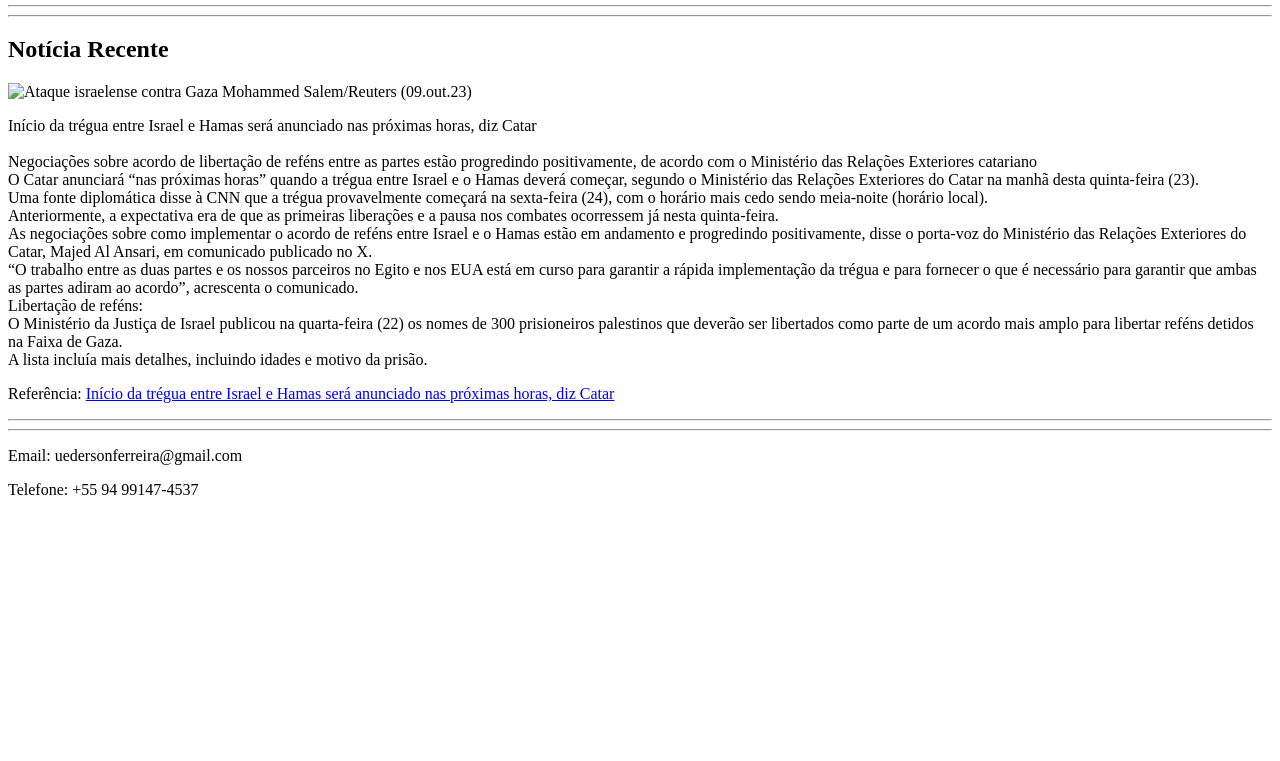
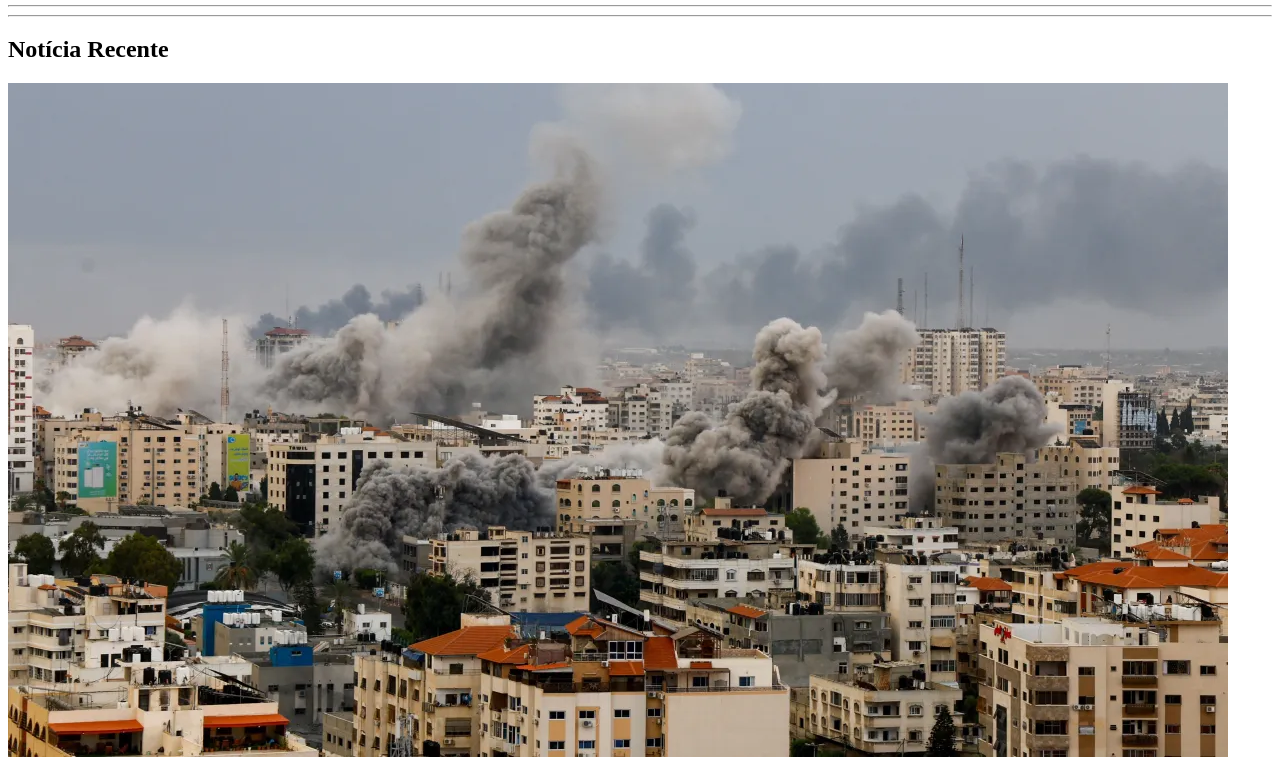
Before and after one commit to uederson-ferreira/AulasCoderhouse, a plain HTML site: page index.html in a window 1280 px wide. Shown: the part 936-1697 px from the top of the page. Before the commit the page ends 1451 px from the top, so only its background shows below. Drawn offline with Linux system fonts and the light colour scheme; the site is published under a folder, as on GitHub Pages, so addresses that start at the root find nothing.

Commit message:
Ajuste da imagen

```diff
--- a/index.html
+++ b/index.html
@@ -85,7 +85,7 @@
 <hr>
     <article>
         <h2>Notícia Recente</h2>
-        <img src="/imgs/Img01.jpg" alt="Ataque israelense contra Gaza Mohammed Salem/Reuters (09.out.23)">
+        <img src="./imgs/Img01.jpg" alt="Ataque israelense contra Gaza Mohammed Salem/Reuters (09.out.23)">
         <p>Início da trégua entre Israel e Hamas será anunciado nas próximas horas, diz Catar
             <br>
             <br>
```
